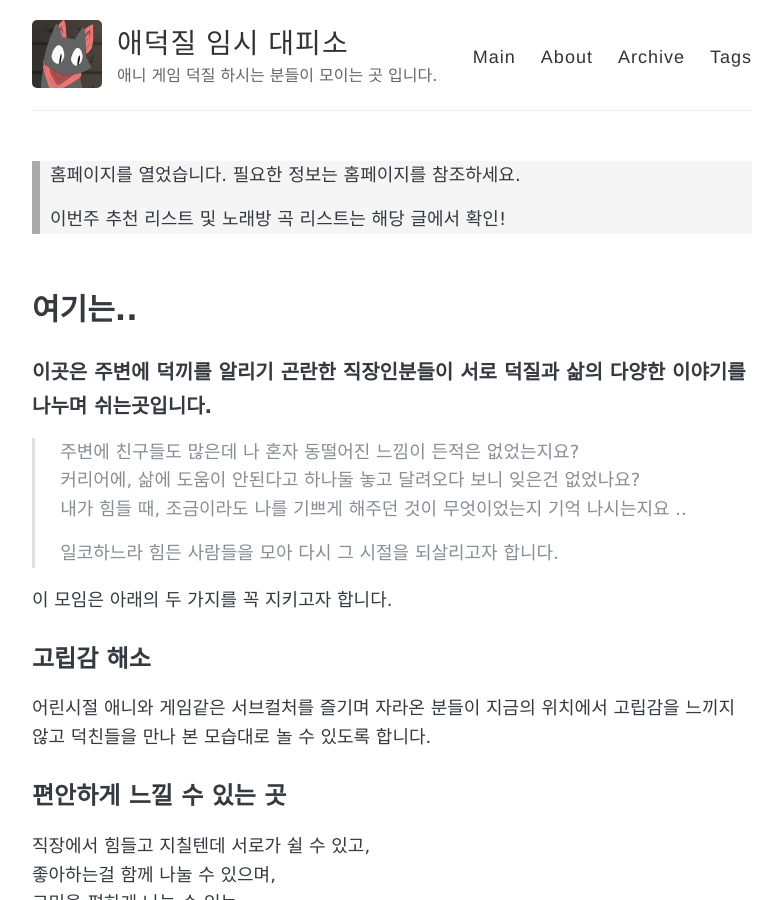
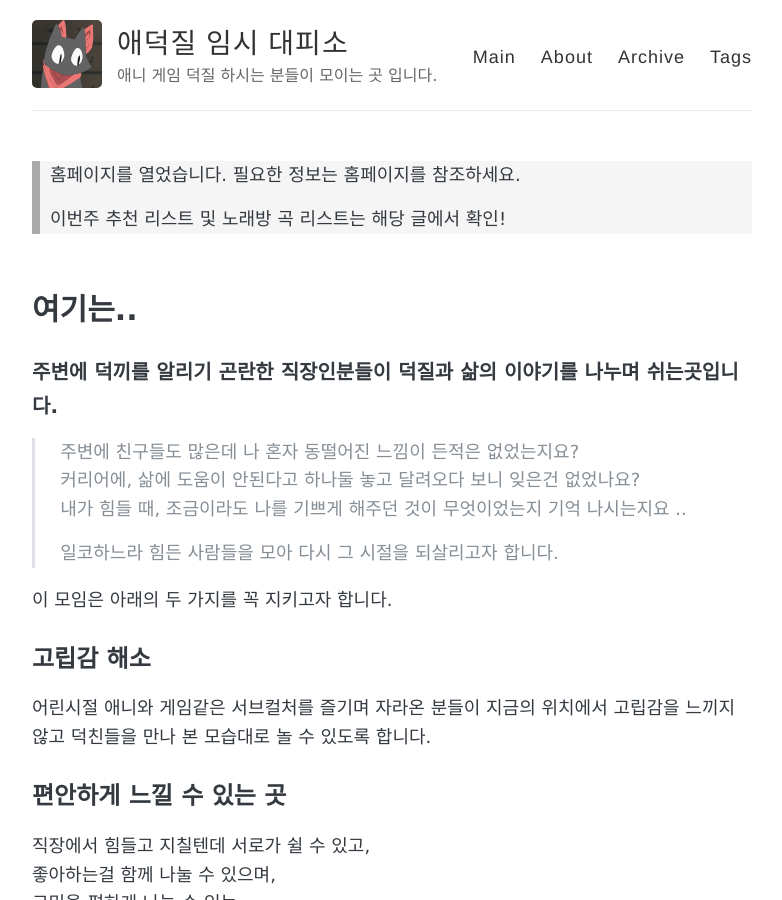
Before and after one commit to neko-agdg/neko-agdg.github.io, a Jekyll site: the page built from about.md, in a window 1280 px wide and 900 px high. Shown: the whole window, without its empty margins (248-1030 px from the left). Built offline with Jekyll 4.4.1, drawn with Linux system fonts in a browser that asks for light colours.

Commit message:
Update about.md

```diff
--- a/about.md
+++ b/about.md
@@ -4,7 +4,7 @@ title: 여기는..
 permalink: /about/
 ---
 
-### 이곳은 주변에 덕끼를 알리기 곤란한 직장인분들이 서로 덕질과 삶의 다양한 이야기를 나누며 쉬는곳입니다.
+### 주변에 덕끼를 알리기 곤란한 직장인분들이 덕질과 삶의 이야기를 나누며 쉬는곳입니다.
 
 > 주변에 친구들도 많은데 나 혼자 동떨어진 느낌이 든적은 없었는지요?
 > 커리어에, 삶에 도움이 안된다고 하나둘 놓고 달려오다 보니 잊은건 없었나요?
```
